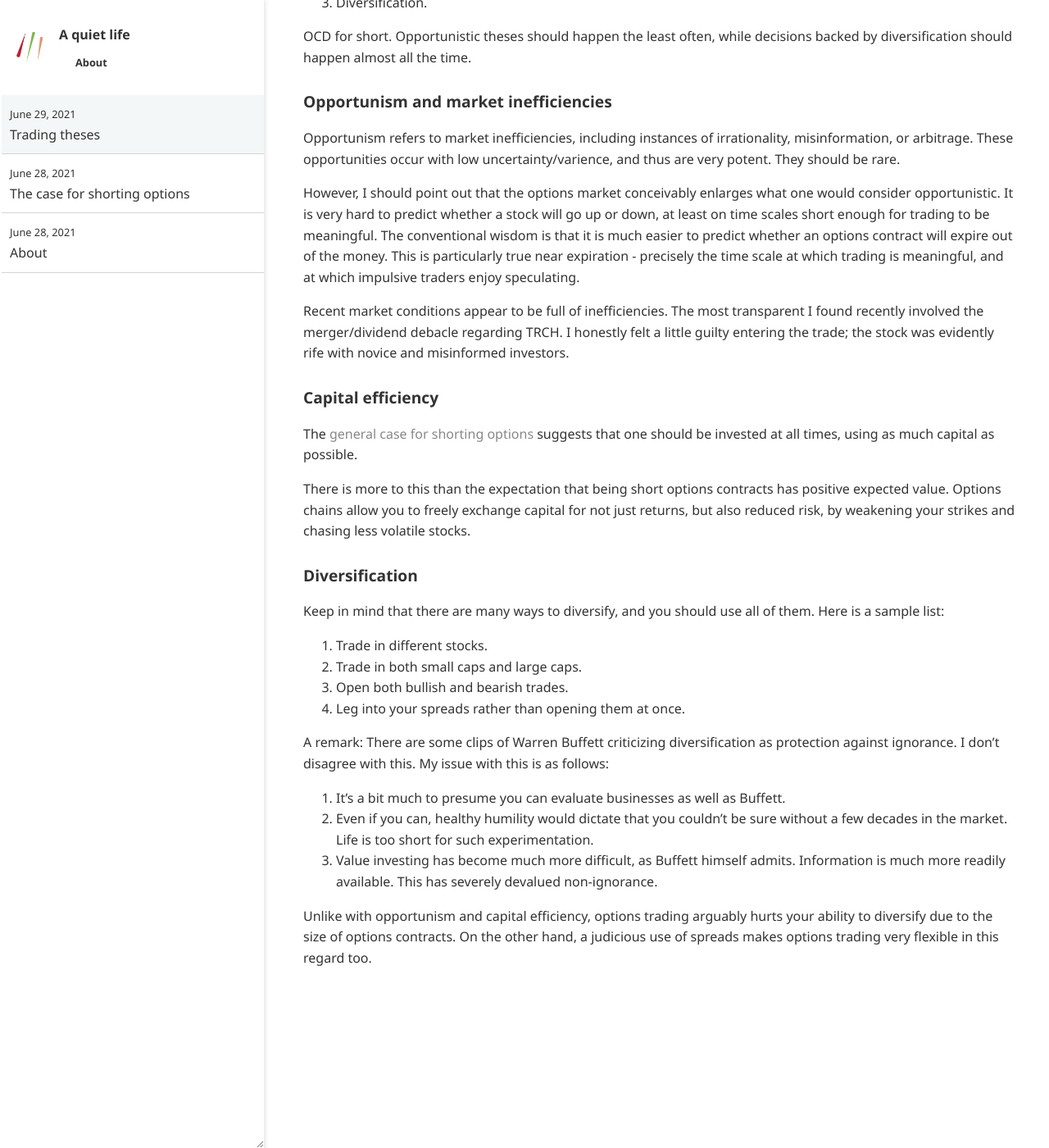
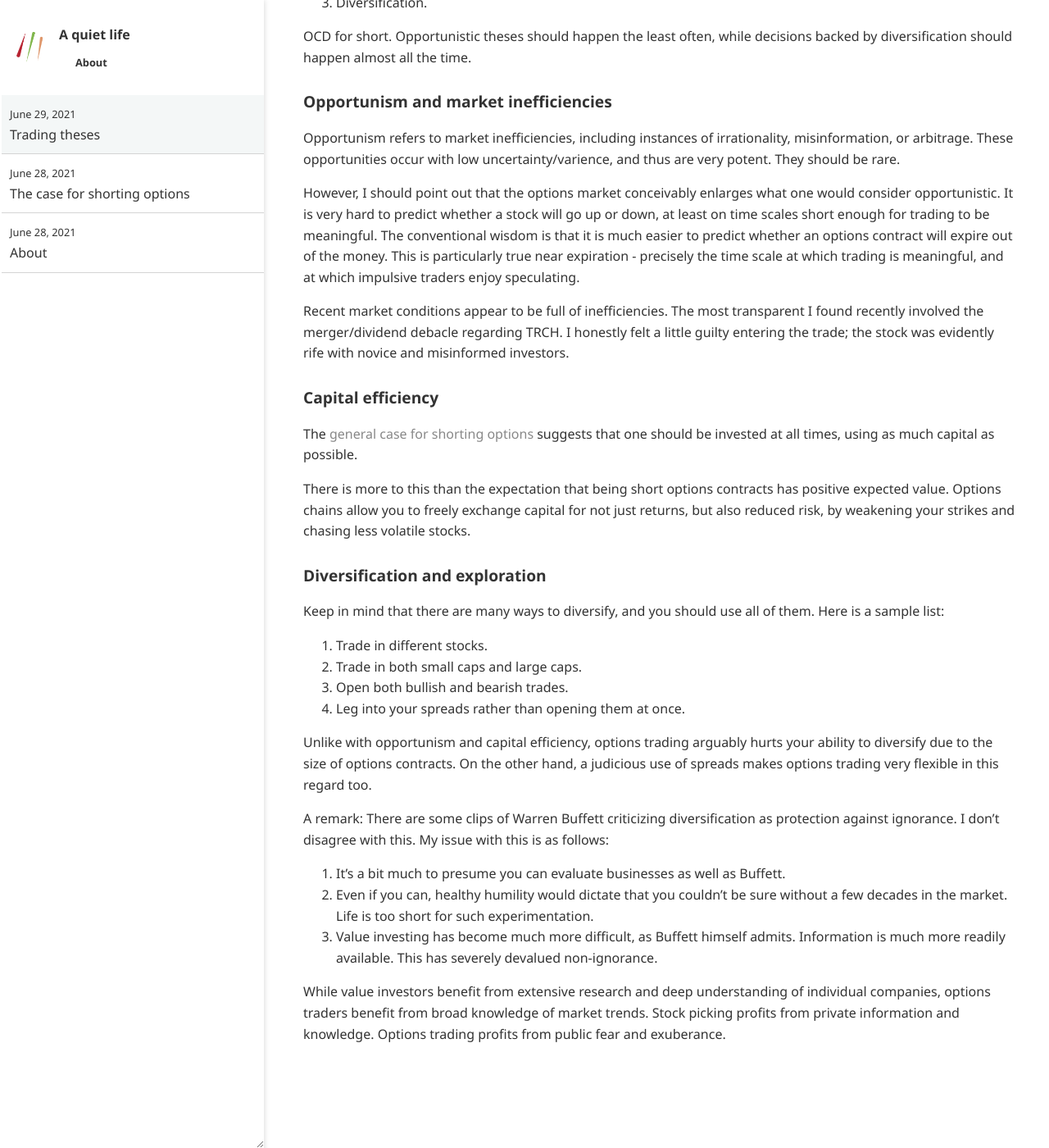
Before and after one commit to ansyblenetwork/aquietlife, a Jekyll site: the page built from _posts/2021-06-29-trading-thesis.md, in a window 1280 px wide and 1400 px high, scrolled down 232 px. Shown: the whole window at 82% size. Built offline with Jekyll 4.4.1, drawn with Linux system fonts in a browser that asks for light colours; before the commit the page ends 1539 px from its top, so only the background shows below that.

Commit message:
Update 2021-06-29-trading-thesis.md

```diff
--- a/_posts/2021-06-29-trading-thesis.md
+++ b/_posts/2021-06-29-trading-thesis.md
@@ -25,7 +25,7 @@
 
 There is more to this than the expectation that being short options contracts has positive expected value. Options chains allow you to freely exchange capital for not just returns, but also reduced risk, by weakening your strikes and chasing less volatile stocks.
 
-### Diversification
+### Diversification and exploration
 
 Keep in mind that there are many ways to diversify, and you should use all of them. Here is a sample list:
 
@@ -34,10 +34,12 @@
 3. Open both bullish and bearish trades.
 4. Leg into your spreads rather than opening them at once.
 
+Unlike with opportunism and capital efficiency, options trading arguably hurts your ability to diversify due to the size of options contracts. On the other hand, a judicious use of spreads makes options trading very flexible in this regard too.
+
 A remark: There are some clips of Warren Buffett criticizing diversification as protection against ignorance. I don't disagree with this. My issue with this is as follows:
 
 1. It's a bit much to presume you can evaluate businesses as well as Buffett.
 2. Even if you can, healthy humility would dictate that you couldn't be sure without a few decades in the market. Life is too short for such experimentation.
 3. Value investing has become much more difficult, as Buffett himself admits. Information is much more readily available. This has severely devalued non-ignorance.
 
-Unlike with opportunism and capital efficiency, options trading arguably hurts your ability to diversify due to the size of options contracts. On the other hand, a judicious use of spreads makes options trading very flexible in this regard too.
+While value investors benefit from extensive research and deep understanding of individual companies, options traders benefit from broad knowledge of market trends. Stock picking profits from private information and knowledge. Options trading profits from public fear and exuberance.
```
